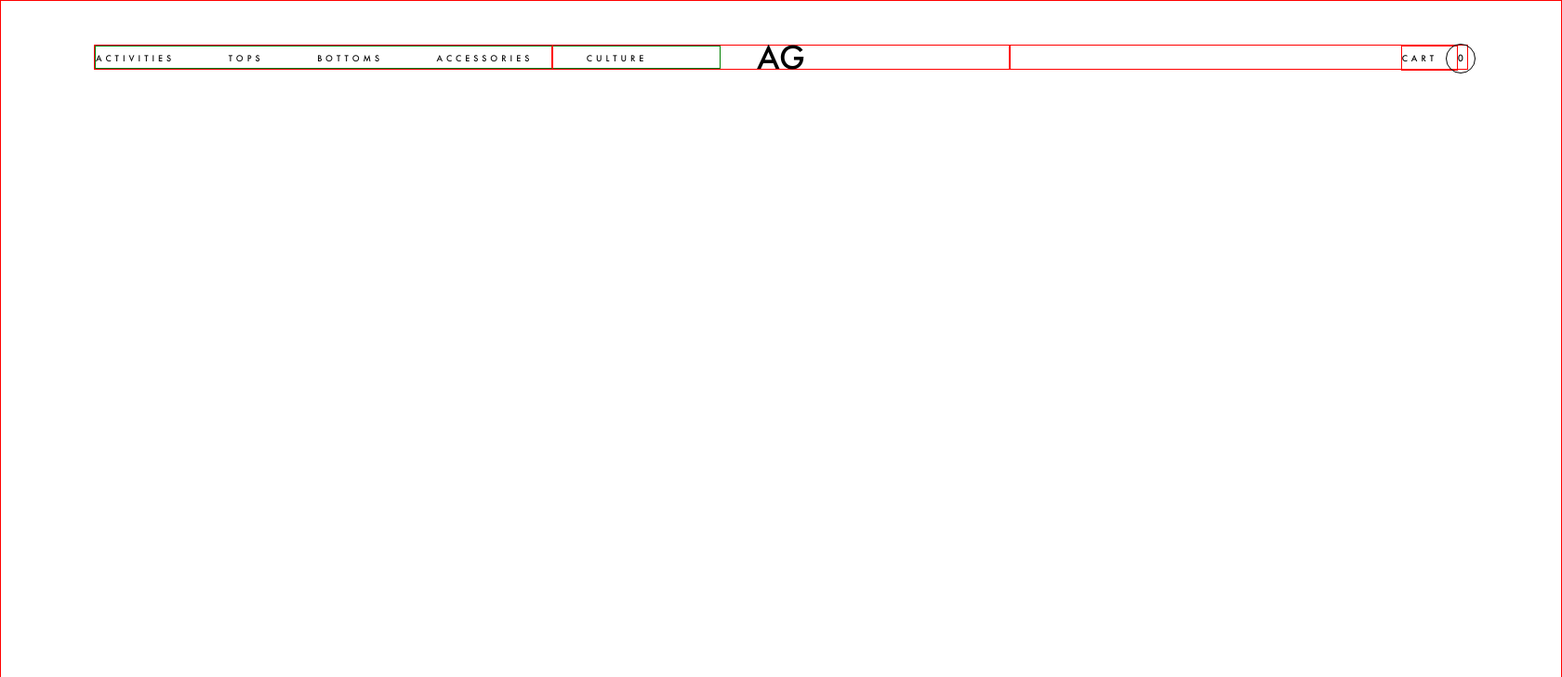
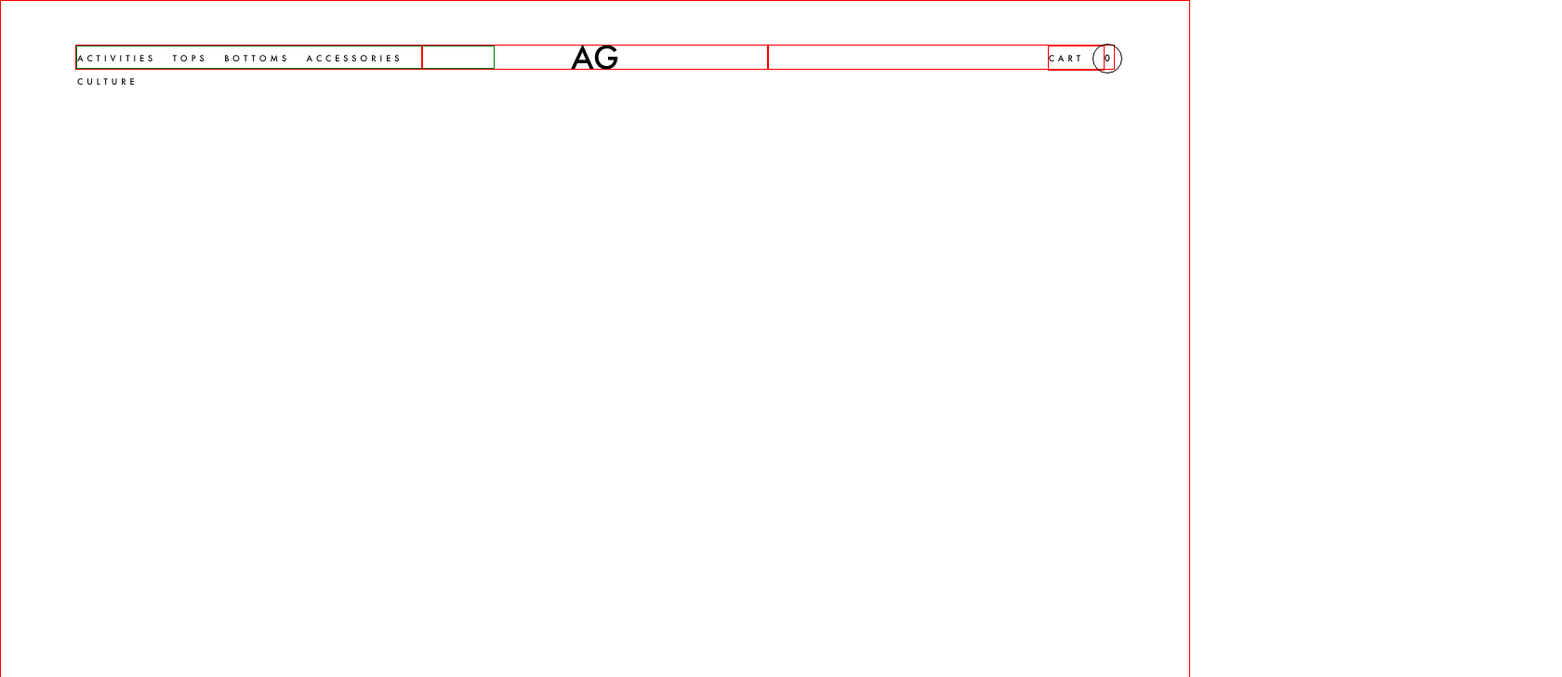
Before and after one commit to webAnatoly/t-geexHtml, a website: page frontend/index.html in a window 1280 px wide. Shown: the top 728 px of the page at 93% size, 1680 px wide, since content can reach past the window. Drawn offline with nearby package versions, Linux system fonts and the light colour scheme; files that its build step writes are made by us from their sources.

Commit message:
реализовал базовый респонсив для меню

```diff
--- a/frontend/scss/base/_base.scss
+++ b/frontend/scss/base/_base.scss
@@ -35,4 +35,8 @@ a:visited {
   min-height: 100rem;
   margin: auto;
   border: 1px solid red;
+
+  @media only screen and (max-width: 105em) {
+    width: 100%;
+  }
 }
--- a/frontend/scss/components/_nav.scss
+++ b/frontend/scss/components/_nav.scss
@@ -4,9 +4,20 @@
     list-style: none;
   }
 
+  @media only screen and (max-width: 62.5em) { // 1000 / 16 = 62.5
+    display: none;
+  }
+
   &__item {
     display: inline-block;
     margin-right: 5.5rem;
+
+    @media only screen and (max-width: 101.25em) { // 1620 / 16 = 101.25
+      margin-right: 2.5rem;
+    }
+    @media only screen and (max-width: 81.25em) { // 1300 / 16 = 81.25
+      margin-right: 1.5rem;
+    }
   }
 
   &__link {
--- a/frontend/scss/layout/_header.scss
+++ b/frontend/scss/layout/_header.scss
@@ -1,10 +1,28 @@
 .header {
   padding: 4.7rem 10rem;
+
+  @media only screen and (max-width: 93.75em) { // 1500 / 16 = 93.75
+    padding: 4.7rem 8rem;
+  }
+  @media only screen and (max-width: 78.12em) { // 1250 / 16 = 78.125
+    padding: 2.7rem 2rem;
+  }
 
   &__menu-container {
     height: 2.5rem;
     width: 67.28rem;
     border: 1px solid green;
+
+    // ширина меню-контейнера невидима, но налезает на логотип при респонсиве, поэтому решил её тоже менять
+    @media only screen and (max-width: 101.25em) { // 1620 / 16 = 101.25
+      width: 54rem;
+    }
+    @media only screen and (max-width: 81.25em) { // 1300 / 16 = 81.25
+      width: 45rem;
+    }
+    @media only screen and (max-width: 62.5em) { // 1000 / 16 = 62.5
+      width: 100%;
+    }
   }
 
   &__logo-container {
```
